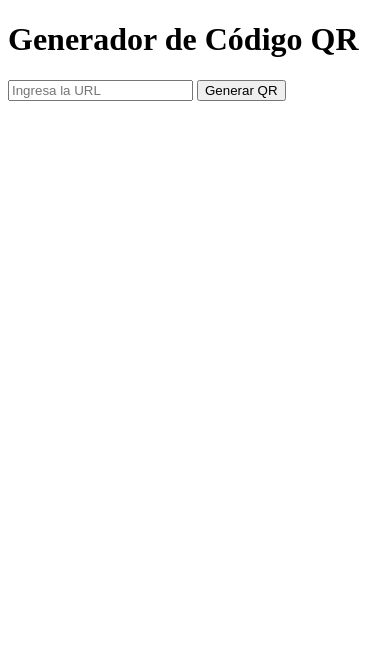
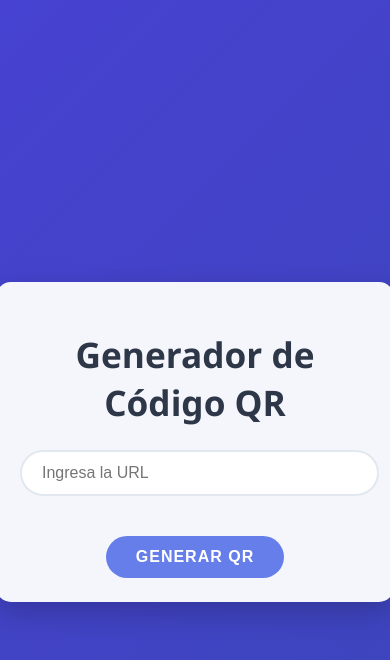
Before and after one commit to alesilvaa/QrCodeGenerator, a website: page src/index.html in a window 390 px wide. Drawn offline with Linux system fonts and the light colour scheme.

Commit message:
updated frontend

```diff
--- a/src/index.html
+++ b/src/index.html
@@ -4,19 +4,33 @@
     <meta charset="UTF-8">
     <meta name="viewport" content="width=device-width, initial-scale=1.0">
     <title>Generador de QR</title>
+    <link rel="stylesheet" href="/src/style.css">
 </head>
 <body>
-    <h1>Generador de Código QR</h1>
-    <input type="text" id="urlInput" placeholder="Ingresa la URL">
-    <button id="generateBtn">Generar QR</button>
-    <br>
-    <img id="qrImage" style="display:none; margin-top: 10px; width: 200px; height: 200px;">
+    <div class="container">
+        <h1>Generador de Código QR</h1>
+
+        <div class="input-group">
+            <input type="text" id="urlInput" placeholder="Ingresa la URL">
+        </div>
+
+        <button id="generateBtn">Generar QR</button>
+
+        <div class="error-message" id="errorMessage"></div>
+
+        <img id="qrImage" style="display: none;">
+    </div>
 
     <script>
+        // (El mismo JavaScript que tenías, pero con mejor manejo de errores)
         document.getElementById("generateBtn").addEventListener("click", async () => {
             const url = document.getElementById("urlInput").value;
+            const errorMessage = document.getElementById("errorMessage");
+            errorMessage.style.display = "none";
+
             if (!url) {
-                alert("Por favor, ingresa una URL.");
+                errorMessage.textContent = "Por favor, ingresa una URL.";
+                errorMessage.style.display = "block";
                 return;
             }
 
@@ -26,13 +40,15 @@
 
                 if (data.qrCode) {
                     const img = document.getElementById("qrImage");
-                    img.src = data.qrCode;  // Asigna la imagen base64 al src del <img>
+                    img.src = data.qrCode;
                     img.style.display = "block";
                 } else {
-                    alert("No se pudo generar el QR.");
+                    errorMessage.textContent = "No se pudo generar el QR.";
+                    errorMessage.style.display = "block";
                 }
             } catch (error) {
-                alert("Error al conectar con el servidor.");
+                errorMessage.textContent = "Error al conectar con el servidor.";
+                errorMessage.style.display = "block";
             }
         });
     </script>
--- /dev/null
+++ b/src/style.css
@@ -0,0 +1,99 @@
+/* style.css */
+body {
+    font-family: 'Segoe UI', Tahoma, Geneva, Verdana, sans-serif;
+    background: linear-gradient(135deg, #4742d1 0%, #3c45ba 100%);
+    min-height: 100vh;
+    display: flex;
+    flex-direction: column;
+    align-items: center;
+    justify-content: center;
+    margin: 0;
+    padding: 20px;
+}
+
+.container {
+    background: rgba(255, 255, 255, 0.95);
+    padding: 2rem;
+    border-radius: 15px;
+    box-shadow: 0 10px 30px rgba(0, 0, 0, 0.2);
+    width: 100%;
+    max-width: 500px;
+    text-align: center;
+}
+
+h1 {
+    color: #2d3748;
+    margin-bottom: 1.5rem;
+    font-size: 2.2rem;
+}
+
+.input-group {
+    margin-bottom: 1.5rem;
+}
+
+#urlInput {
+    width: 80%;
+    padding: 12px 20px;
+    border: 2px solid #e2e8f0;
+    border-radius: 25px;
+    font-size: 1rem;
+    transition: all 0.3s ease;
+}
+
+#urlInput:focus {
+    outline: none;
+    border-color: #667eea;
+    box-shadow: 0 0 10px rgba(102, 126, 234, 0.3);
+}
+
+#generateBtn {
+    background: #667eea;
+    color: white;
+    border: none;
+    padding: 12px 30px;
+    border-radius: 25px;
+    font-size: 1rem;
+    cursor: pointer;
+    transition: all 0.3s ease;
+    text-transform: uppercase;
+    letter-spacing: 1px;
+    font-weight: bold;
+    margin-top: 1rem;
+}
+
+#generateBtn:hover {
+    background: #4162a5;
+    transform: translateY(-2px);
+    box-shadow: 0 5px 15px rgba(0, 0, 0, 0.2);
+}
+
+#qrImage {
+    margin: 2rem auto;
+    width: 200px;
+    height: 200px;
+    border: 5px solid white;
+    border-radius: 15px;
+    box-shadow: 0 5px 15px rgba(0, 0, 0, 0.2);
+    animation: fadeIn 0.5s ease-in;
+}
+
+@keyframes fadeIn {
+    from { opacity: 0; transform: translateY(20px); }
+    to { opacity: 1; transform: translateY(0); }
+}
+
+.error-message {
+    color: #e53e3e;
+    margin-top: 1rem;
+    display: none;
+}
+
+@media (max-width: 480px) {
+    .container {
+        padding: 1.5rem;
+    }
+
+    #urlInput {
+        width: 90%;
+    }
+}
```
